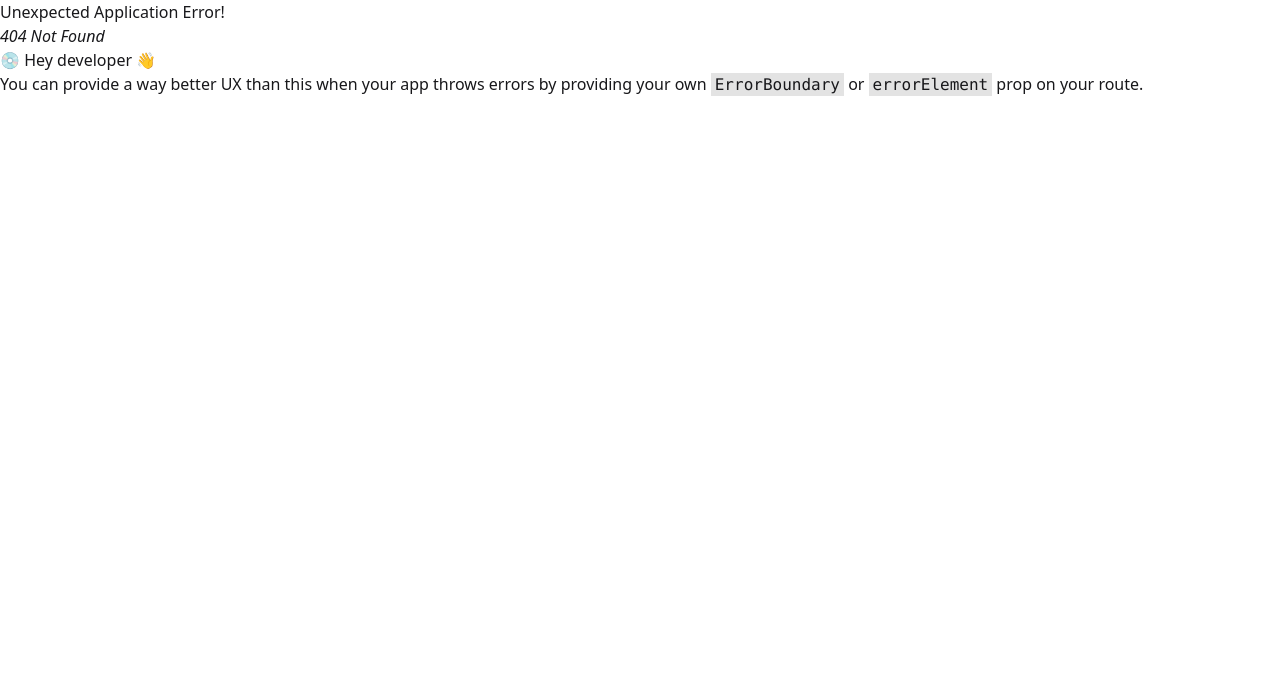
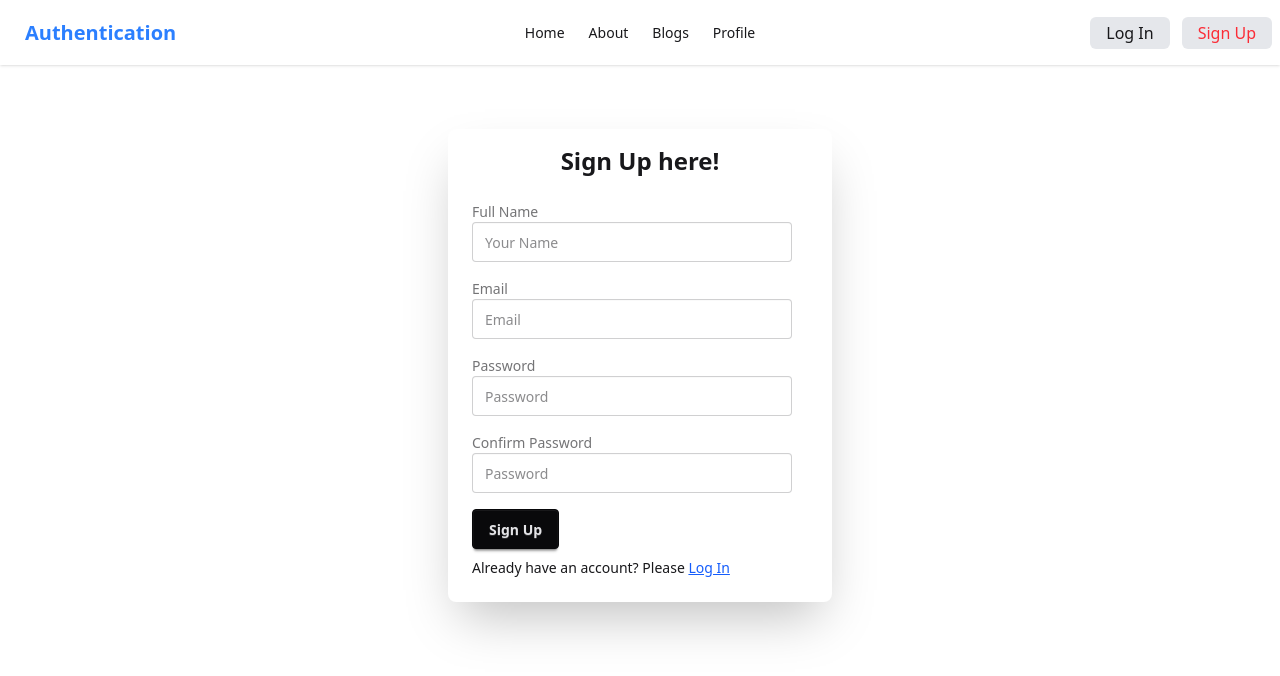
Before and after one commit to ismail-dev-code/concept-firebase, a React (Vite) app: page /signup in a window 1280 px wide. Before the commit this address had no page. Shown: the top 676 px of the page. Built offline with nearby package versions, Linux system fonts and the light colour scheme.

Commit message:
user sign up form handling created

```diff
--- a/src/components/Navbar/Navbar.jsx
+++ b/src/components/Navbar/Navbar.jsx
@@ -1,37 +1,72 @@
-import React from 'react';
-import { NavLink } from 'react-router';
+import React from "react";
+import { NavLink, useLocation, useNavigate } from "react-router";
 
 const Navbar = () => {
-    const links = <>
-    <li><NavLink to={'/'} >Home</NavLink></li>
-    <li><NavLink to={'/about'} >About</NavLink></li>
-    <li><NavLink to={'/login'}>Log in</NavLink></li>
-    <li><NavLink to={'/signin'}>Sign In</NavLink></li>
+  const navigate = useNavigate();
+  const { pathname } = useLocation();
+  console.log(pathname);
+  const links = (
+    <>
+      <li>
+        <NavLink to={"/"}>Home</NavLink>
+      </li>
+      <li>
+        <NavLink to={"/about"}>About</NavLink>
+      </li>
+      <li>
+        <NavLink to={"/blogs"}>Blogs</NavLink>
+      </li>
+      <li>
+        <NavLink to={"/profile"}>Profile</NavLink>
+      </li>
     </>
+  );
   return (
     <div className="navbar bg-base-100 shadow-sm">
       <div className="navbar-start">
         <div className="dropdown">
           <div tabIndex={0} role="button" className="btn btn-ghost lg:hidden">
-              <svg xmlns="http://www.w3.org/2000/svg" className="h-5 w-5" fill="none" viewBox="0 0 24 24" stroke="currentColor"> <path strokeLinecap="round" strokeLinejoin="round" strokeWidth="2" d="M4 6h16M4 12h8m-8 6h16" /> </svg>
+            <svg
+              xmlns="http://www.w3.org/2000/svg"
+              className="h-5 w-5"
+              fill="none"
+              viewBox="0 0 24 24"
+              stroke="currentColor"
+            >
+              {" "}
+              <path
+                strokeLinecap="round"
+                strokeLinejoin="round"
+                strokeWidth="2"
+                d="M4 6h16M4 12h8m-8 6h16"
+              />{" "}
+            </svg>
           </div>
           <ul
             tabIndex={0}
-              className="menu menu-sm dropdown-content bg-base-100 rounded-box z-1 mt-3 w-52 p-2 shadow">
+            className="menu menu-sm dropdown-content bg-base-100 rounded-box z-1 mt-3 w-52 p-2 shadow"
+          >
             {links}
-
-
           </ul>
         </div>
         <a className="btn btn-ghost text-xl text-blue-500">Authentication</a>
       </div>
       <div className="navbar-center hidden lg:flex">
-          <ul className="menu menu-horizontal px-1">
-          {links}
-          </ul>
+        <ul className="menu menu-horizontal px-1">{links}</ul>
       </div>
       <div className="navbar-end">
-          <a className="btn text-red-500">Sign Out</a>
+        <button
+          onClick={() => navigate("/login")}
+          className={`py-1 px-4 bg-gray-200 cursor-pointer rounded-md mr-3 ${pathname === "/login" ? "text-blue-500" : ""}`}
+        >
+          Log In
+        </button>
+        <button
+          onClick={() => navigate("/signup")}
+          className={`py-1 px-4 bg-gray-200 rounded-md cursor-pointer ${pathname === "/signup" ? "text-red-500 " : ""}`}
+        >
+          Sign Up
+        </button>
       </div>
     </div>
   );
--- /dev/null
+++ b/src/components/pages/Blogs.jsx
@@ -0,0 +1,11 @@
+import React from 'react';
+
+const Blogs = () => {
+    return (
+        <div>
+            <h1>This is blogs....</h1>
+        </div>
+    );
+};
+
+export default Blogs;
--- /dev/null
+++ b/src/components/pages/SignUp.jsx
@@ -0,0 +1,72 @@
+import { createUserWithEmailAndPassword } from "firebase/auth";
+import React from "react";
+import { Link } from "react-router";
+import { auth } from "../../firebase/firebase.config";
+
+const SignUp = () => {
+  const handleSubmit = (e) => {
+    e.preventDefault();
+
+    const fullName = e.target.fullName.value;
+    const email = e.target.email.value;
+    const password = e.target.password.value;
+    const confirmPassword = e.target.confirmPassword.value;
+
+    createUserWithEmailAndPassword(auth, email, password)
+      .then((result) => {
+        console.log(result.user);
+      })
+      .catch((error) => {
+        alert(error.message);
+      });
+  };
+  return (
+    <div className="card max-w-sm mx-auto mt-16 bg-base-100 w-full shrink-0 shadow-2xl">
+      <h1 className="text-2xl font-bold text-center pt-4">Sign Up here!</h1>
+      <div className="card-body">
+        <form onSubmit={handleSubmit}>
+          <label className="label">Full Name</label>
+          <input
+            type="text"
+            name="fullName"
+            className="input"
+            placeholder="Your Name"
+          />
+          <label className="label mt-4">Email</label>
+          <input
+            type="email"
+            name="email"
+            className="input"
+            placeholder="Email"
+          />
+          <label className="label mt-4">Password</label>
+          <input
+            type="password"
+            name="password"
+            className="input"
+            placeholder="Password"
+          />
+          <label className="label mt-4">Confirm Password</label>
+          <input
+            type="password"
+            className="input"
+            name="confirmPassword"
+            placeholder="Password"
+          />
+
+          <button className="btn btn-neutral mt-4" type="submit">
+            Sign Up
+          </button>
+        </form>
+        <p>
+          Already have an account? Please{" "}
+          <Link className="text-blue-600 underline" to={"/login"}>
+            Log In
+          </Link>
+        </p>
+      </div>
+    </div>
+  );
+};
+
+export default SignUp;
```
Also changed, not shown: src/components/Routes/Route.jsx (+7 -0 lines). Lines whose indentation alone changed are shown as unchanged.
